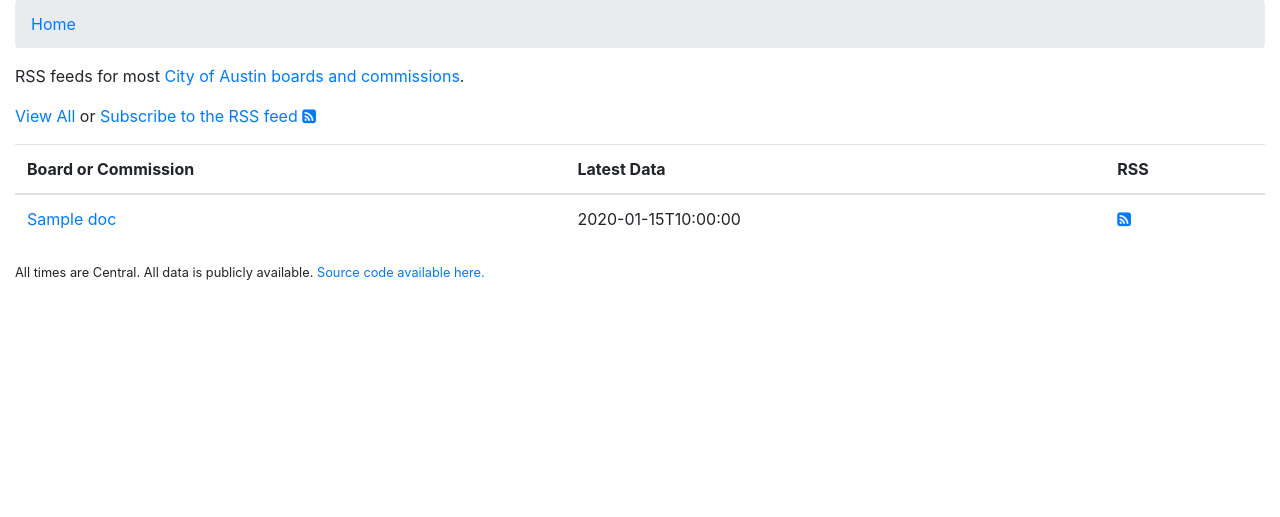
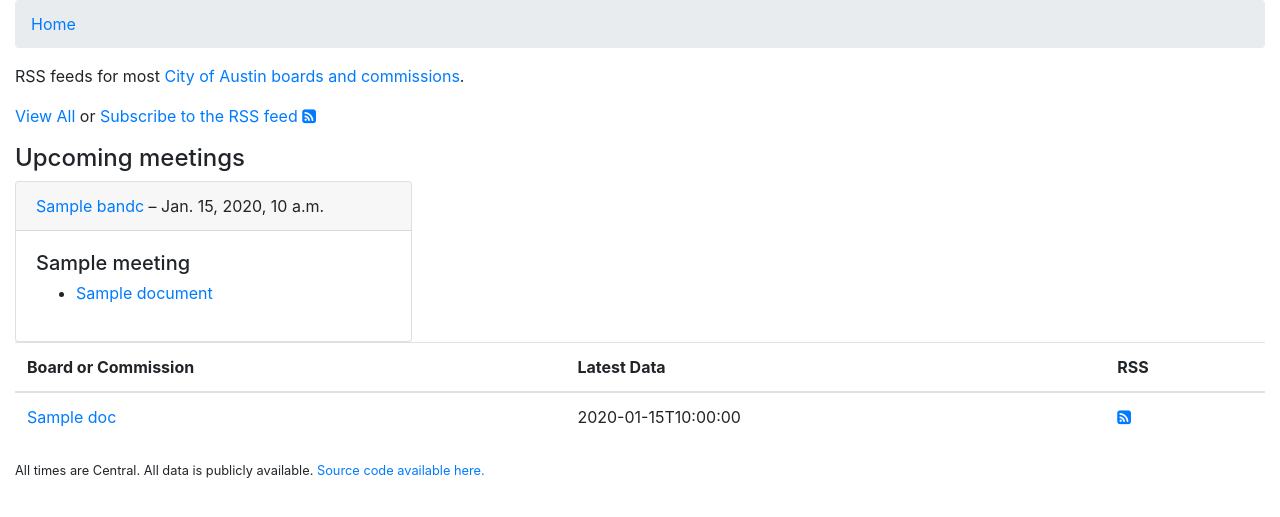
Before and after one commit to crccheck/atx-bandc, a Django app: template bandc/apps/agenda/templates/agenda/bandc_list.html in a window 1280 px wide. Shown: the top 517 px of the page. Run offline with Django 3.2, Linux system fonts and the light colour scheme; the template is opened without the code that fills it: most values are stand-ins (such as "Sample title", 1, 10 or a date in 2020); some libraries are stand-ins or nearby versions.

Commit message:
feat: show upcoming meetings (#44)
This seems like useful information

```diff
--- a/bandc/apps/agenda/templates/agenda/bandc_list.html
+++ b/bandc/apps/agenda/templates/agenda/bandc_list.html
@@ -15,6 +15,33 @@
     Subscribe to the RSS feed <i class="fa fa-rss-square" title="rss"></i>
   </a>
 </p>
+
+<section>
+  <h4>Upcoming meetings</h4>
+  <div class="row">
+    {% for meeting in upcoming_meetings %}
+    <div class="col-sm-4">
+      <div class="card">
+        <div class="card-header">
+          <a href="{{ meeting.bandc.get_absolute_url }}">{{ meeting.bandc }}</a> &ndash; {{ meeting.date }}
+        </div>
+        <div class="card-body">
+          <h5 class="card-title">{{ meeting.title }}</h5>
+          <h6 class="card-subtitle">
+          </h6>
+          <ul>
+            {% for document in meeting.documents.all %}
+            <li><a href="{{ document.get_absolute_url }}">{{ document }}</a></li>
+            {% endfor %}
+          </ul>
+        </div>
+      </div>
+    </div>
+    {% empty %}
+    <p>No upcoming meetings found</p>
+    {% endfor %}
+  </div>
+</section>
 
 <table class="table">
   <thead>
```
Also changed, not shown: bandc/apps/agenda/management/commands/scrape_old.py (+8 -6 lines), bandc/apps/agenda/views.py (+11 -3 lines).
